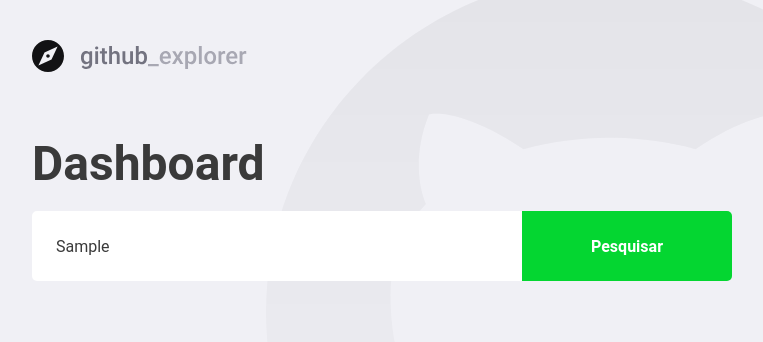
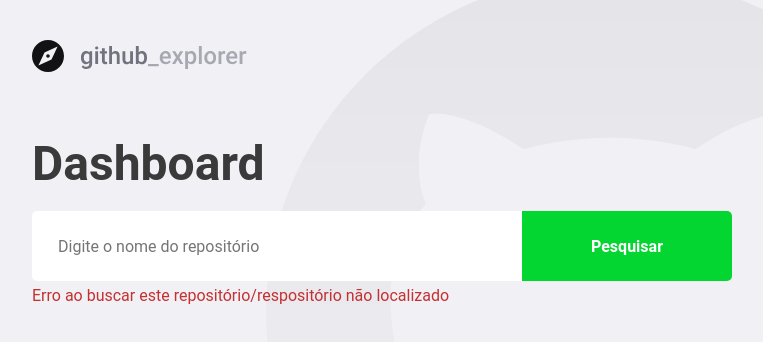
Before and after one commit to nfers/github-explorer, a React (Create React App) app: page / in a window 1280 px wide. Both pictures are taken after typing "Sample" into the empty fields and a click on the button "Pesquisar". Shown: the top 342 px of the page, without its empty margins (148-911 px from the left). Built offline with nearby package versions, Linux system fonts and the light colour scheme; no server answers.

Commit message:
adicionado tratamento de erros na busca de usuarios/repositorio

```diff
--- a/src/pages/Dashboard/index.tsx
+++ b/src/pages/Dashboard/index.tsx
@@ -1,6 +1,6 @@
 import React, { useState, FormEvent } from 'react';
 import { FiChevronRight } from 'react-icons/fi';
-import { Title, Form, Input, Repositories } from './style';
+import { Title, Form, Repositories, Error } from './style';
 
 import api from '../../services/api';
 
@@ -17,6 +17,8 @@
 
 const Dashboard: React.FC = () => {
   const [newRepo, setNewRepo] = useState('');
+
+  const [inputError, SetInputError] = useState('');
   const [repositories, setRepositories] = useState<Repository[]>([]);
 
   async function handleAddRepository(
@@ -24,25 +26,42 @@
   ): Promise<void> {
     event.preventDefault();
 
-    const response = await api.get<Repository>(`/repos/${newRepo}`);
+    if (!newRepo) {
+      SetInputError('Informe um Usuario/Repositorio');
+      return;
+    }
+    try {
+      const response = await api.get<Repository>(`/repos/${newRepo}`);
 
-    const repository = response.data;
+      const repository = response.data;
 
-    setRepositories([...repositories, repository]);
+      setRepositories([...repositories, repository]);
+
+      setNewRepo('');
+      SetInputError('');
+    } catch (err) {
+      SetInputError(
+        'Erro ao buscar este repositório/respositório não localizado',
+      );
+      setNewRepo('');
+    }
   }
 
   return (
     <>
       <img src={logo} alt="Logo Projeto" />
       <Title>Dashboard</Title>
-      <Form onSubmit={handleAddRepository}>
-        <Input
+
+      <Form hasError={!!inputError} onSubmit={handleAddRepository}>
+        <input
           value={newRepo}
           onChange={(e) => setNewRepo(e.target.value)}
           placeholder="Digite o nome do repositório"
         />
         <button type="submit">Pesquisar</button>
       </Form>
+
+      {inputError && <Error>{inputError}</Error>}
 
       <Repositories>
         {repositories.map((repository) => (
--- a/src/pages/Dashboard/style.ts
+++ b/src/pages/Dashboard/style.ts
@@ -1,5 +1,9 @@
-import styled from 'styled-components';
+import styled, { css } from 'styled-components';
 import { shade } from 'polished';
+
+interface FormProps {
+  hasError: boolean;
+}
 
 export const Title = styled.h1`
   font-size: 48px;
@@ -10,10 +14,30 @@
   margin-top: 80px;
 `;
 
-export const Form = styled.form`
+export const Form = styled.form<FormProps>`
   margin-top: 40px;
   max-width: 700px;
   display: flex;
+
+  input {
+    flex: 1;
+    height: 70px;
+    padding: 0 24px;
+    border: 0;
+    border-radius: 5px 0 0 5px;
+    color: #3a3a3a;
+    border: 2px solid #fff;
+  }
+
+  ${(props) =>
+    props.hasError &&
+    css`
+      border-color: #c53030;
+    `}
+
+  &::placeholder {
+    color: #a8a8b3;
+  }
 
   button {
     width: 210px;
@@ -75,6 +99,7 @@
 
     div {
       margin-left: 16px;
+      flex: 1;
 
       strong {
         font-size: 20px;
@@ -94,3 +119,9 @@
     }
   }
 `;
+
+export const Error = styled.span`
+  display: block;
+  color: #c53030;
+  margin-top: 5px;
+`;
```
